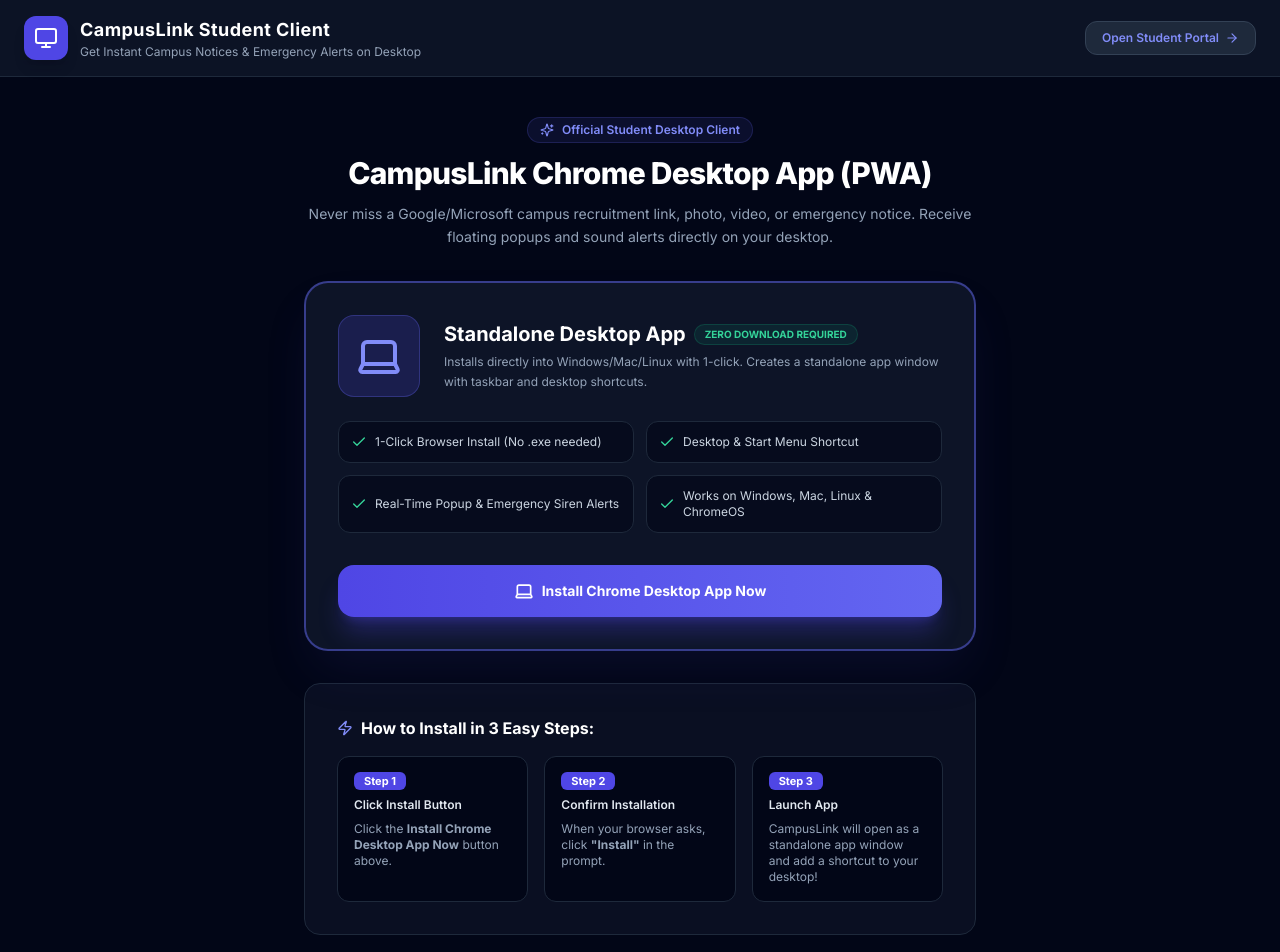
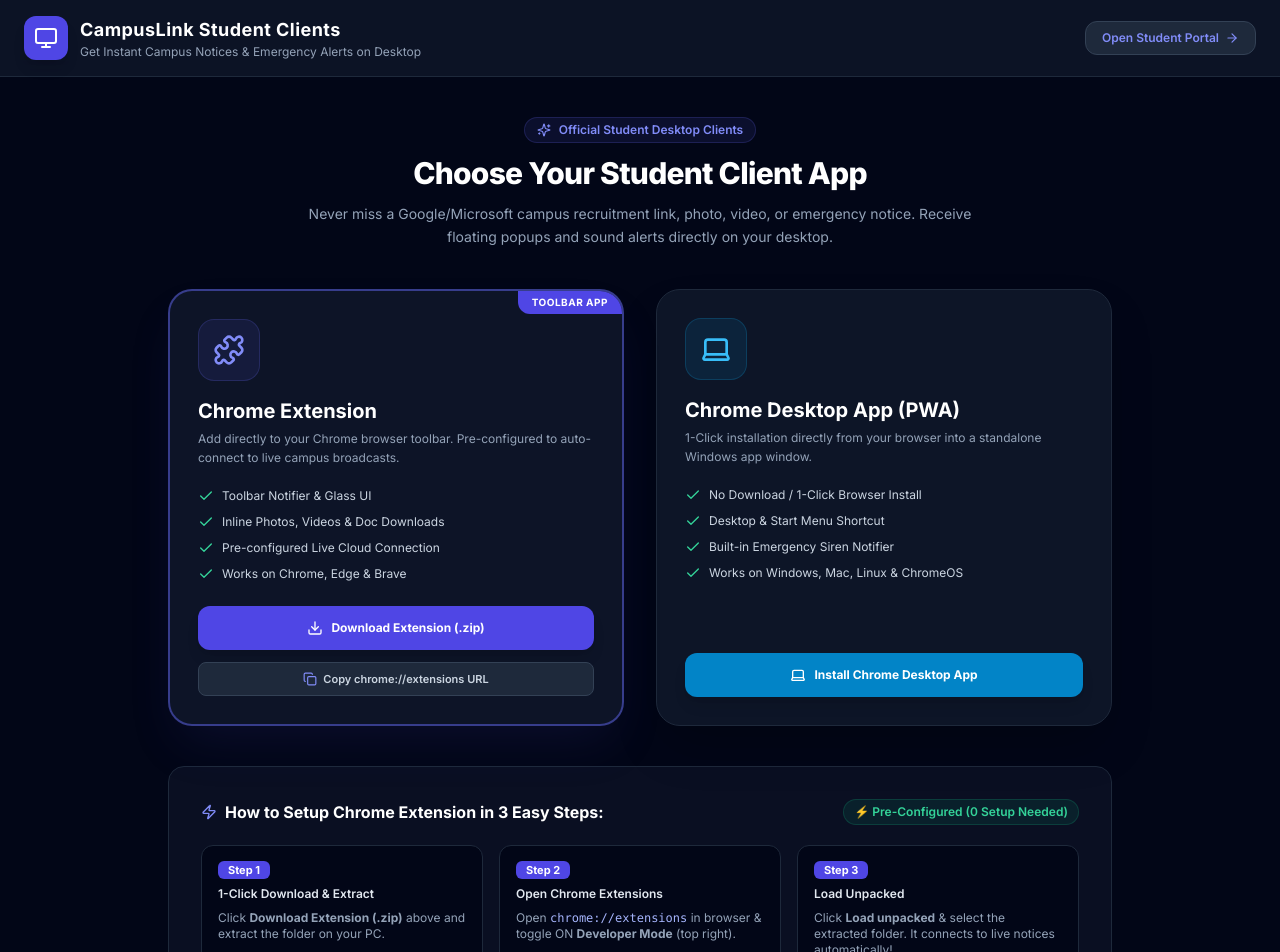
Before and after one commit to siva240905/CampusMessenger, a React (Vite) app in the folder frontend/: page /install in a window 1280 px wide. Shown: the top 952 px of the page. Built offline with nearby package versions, Linux system fonts and the light colour scheme; no server answers.

Commit message:
Re-add Chrome Extension card with direct 1-click ZIP download and ultra-easy pre-configured setup guide

```diff
--- a/frontend/src/pages/DownloadPage.jsx
+++ b/frontend/src/pages/DownloadPage.jsx
@@ -1,16 +1,20 @@
 import React, { useState, useEffect } from 'react';
 import {
   Laptop,
+  Puzzle,
   Check,
   Sparkles,
   ArrowRight,
   Monitor,
-  Zap
+  Zap,
+  Download,
+  Copy
 } from 'lucide-react';
 
 export default function DownloadPage() {
   const [installPrompt, setInstallPrompt] = useState(null);
   const [isInstalled, setIsInstalled] = useState(false);
+  const [copiedUrl, setCopiedUrl] = useState(false);
 
   useEffect(() => {
     const handleBeforeInstall = (e) => {
@@ -39,6 +43,12 @@
     }
   };
 
+  const copyExtensionsUrl = () => {
+    navigator.clipboard.writeText('chrome://extensions');
+    setCopiedUrl(true);
+    setTimeout(() => setCopiedUrl(false), 2000);
+  };
+
   return (
     <div className="min-h-screen bg-slate-950 text-slate-100 flex flex-col font-sans">
       {/* Header */}
@@ -48,7 +58,7 @@
             <Monitor className="w-6 h-6" />
           </div>
           <div>
-            <h1 className="text-lg font-bold text-white tracking-wide">CampusLink Student Client</h1>
+            <h1 className="text-lg font-bold text-white tracking-wide">CampusLink Student Clients</h1>
             <p className="text-xs text-slate-400">Get Instant Campus Notices & Emergency Alerts on Desktop</p>
           </div>
         </div>
@@ -62,87 +72,141 @@
       </header>
 
       {/* Main Container */}
-      <main className="flex-1 max-w-4xl w-full mx-auto p-6 md:p-10 space-y-8 flex flex-col justify-center">
+      <main className="flex-1 max-w-5xl w-full mx-auto p-6 md:p-10 space-y-10">
         {/* Hero Section */}
         <div className="text-center max-w-2xl mx-auto space-y-3">
           <div className="inline-flex items-center space-x-2 bg-indigo-500/10 border border-indigo-500/20 px-3 py-1 rounded-full text-xs font-semibold text-indigo-400">
             <Sparkles className="w-3.5 h-3.5" />
-            <span>Official Student Desktop Client</span>
+            <span>Official Student Desktop Clients</span>
           </div>
-          <h2 className="text-3xl font-extrabold text-white tracking-tight">CampusLink Chrome Desktop App (PWA)</h2>
+          <h2 className="text-3xl font-extrabold text-white tracking-tight">Choose Your Student Client App</h2>
           <p className="text-sm text-slate-400 leading-relaxed">
             Never miss a Google/Microsoft campus recruitment link, photo, video, or emergency notice. Receive floating popups and sound alerts directly on your desktop.
           </p>
         </div>
 
-        {/* Featured PWA Card */}
-        <div className="bg-slate-900/90 border-2 border-indigo-500/50 rounded-3xl p-8 shadow-2xl shadow-indigo-900/20 relative overflow-hidden max-w-2xl mx-auto w-full">
-          <div className="flex flex-col md:flex-row items-center gap-6 mb-6">
-            <div className="p-4 bg-indigo-600/20 text-indigo-400 rounded-2xl border border-indigo-500/30 shrink-0">
-              <Laptop className="w-12 h-12" />
+        {/* 2 Download Cards Grid */}
+        <div className="grid md:grid-cols-2 gap-8">
+          {/* Card 1: Chrome Extension */}
+          <div className="bg-slate-900/90 border-2 border-indigo-500/50 rounded-3xl p-7 flex flex-col justify-between shadow-2xl shadow-indigo-900/20 relative overflow-hidden group hover:border-indigo-400 transition">
+            <div className="absolute top-0 right-0 bg-indigo-600 text-white text-[10px] font-bold px-3.5 py-1 rounded-bl-xl uppercase tracking-wider">
+              Toolbar App
             </div>
             <div>
-              <div className="flex items-center space-x-2 mb-1">
-                <h3 className="text-xl font-bold text-white">Standalone Desktop App</h3>
-                <span className="bg-emerald-500/10 text-emerald-400 border border-emerald-500/20 text-[10px] font-bold px-2.5 py-0.5 rounded-full uppercase">
-                  Zero Download Required
-                </span>
+              <div className="p-3.5 bg-indigo-500/10 text-indigo-400 rounded-2xl w-fit mb-4 border border-indigo-500/20">
+                <Puzzle className="w-8 h-8" />
               </div>
-              <p className="text-xs text-slate-400 leading-relaxed">
-                Installs directly into Windows/Mac/Linux with 1-click. Creates a standalone app window with taskbar and desktop shortcuts.
+              <h3 className="text-xl font-bold text-white mb-1">Chrome Extension</h3>
+              <p className="text-xs text-slate-400 mb-5 leading-relaxed">
+                Add directly to your Chrome browser toolbar. Pre-configured to auto-connect to live campus broadcasts.
               </p>
+              <ul className="text-xs text-slate-300 space-y-2.5 mb-6">
+                <li className="flex items-center space-x-2">
+                  <Check className="w-4 h-4 text-emerald-400 shrink-0" />
+                  <span>Toolbar Notifier & Glass UI</span>
+                </li>
+                <li className="flex items-center space-x-2">
+                  <Check className="w-4 h-4 text-emerald-400 shrink-0" />
+                  <span>Inline Photos, Videos & Doc Downloads</span>
+                </li>
+                <li className="flex items-center space-x-2">
+                  <Check className="w-4 h-4 text-emerald-400 shrink-0" />
+                  <span>Pre-configured Live Cloud Connection</span>
+                </li>
+                <li className="flex items-center space-x-2">
+                  <Check className="w-4 h-4 text-emerald-400 shrink-0" />
+                  <span>Works on Chrome, Edge & Brave</span>
+                </li>
+              </ul>
+            </div>
+
+            <div className="space-y-3">
+              <a
+                href="/chrome-extension.zip"
+                download="chrome-extension.zip"
+                className="w-full bg-indigo-600 hover:bg-indigo-500 text-white font-bold text-xs py-3.5 rounded-xl shadow-lg transition flex items-center justify-center space-x-2"
+              >
+                <Download className="w-4 h-4" />
+                <span>Download Extension (.zip)</span>
+              </a>
+
+              <button
+                onClick={copyExtensionsUrl}
+                className="w-full bg-slate-800 hover:bg-slate-700 text-slate-300 font-semibold text-[11px] py-2 rounded-lg transition flex items-center justify-center space-x-1.5 border border-slate-700"
+              >
+                <Copy className="w-3.5 h-3.5 text-indigo-400" />
+                <span>{copiedUrl ? '✓ Copied chrome://extensions' : 'Copy chrome://extensions URL'}</span>
+              </button>
             </div>
           </div>
 
-          <div className="grid md:grid-cols-2 gap-3 mb-8 text-xs text-slate-300">
-            <div className="flex items-center space-x-2 bg-slate-950/60 p-3 rounded-xl border border-slate-800">
+          {/* Card 2: Chrome Web App (PWA) */}
+          <div className="bg-slate-900/90 border border-slate-800 rounded-3xl p-7 flex flex-col justify-between shadow-2xl hover:border-slate-700 transition">
+            <div>
+              <div className="p-3.5 bg-sky-500/10 text-sky-400 rounded-2xl w-fit mb-4 border border-sky-500/20">
+                <Laptop className="w-8 h-8" />
+              </div>
+              <h3 className="text-xl font-bold text-white mb-1">Chrome Desktop App (PWA)</h3>
+              <p className="text-xs text-slate-400 mb-5 leading-relaxed">
+                1-Click installation directly from your browser into a standalone Windows app window.
+              </p>
+              <ul className="text-xs text-slate-300 space-y-2.5 mb-6">
+                <li className="flex items-center space-x-2">
                   <Check className="w-4 h-4 text-emerald-400 shrink-0" />
-              <span>1-Click Browser Install (No .exe needed)</span>
-            </div>
-            <div className="flex items-center space-x-2 bg-slate-950/60 p-3 rounded-xl border border-slate-800">
+                  <span>No Download / 1-Click Browser Install</span>
+                </li>
+                <li className="flex items-center space-x-2">
                   <Check className="w-4 h-4 text-emerald-400 shrink-0" />
                   <span>Desktop & Start Menu Shortcut</span>
-            </div>
-            <div className="flex items-center space-x-2 bg-slate-950/60 p-3 rounded-xl border border-slate-800">
+                </li>
+                <li className="flex items-center space-x-2">
                   <Check className="w-4 h-4 text-emerald-400 shrink-0" />
-              <span>Real-Time Popup & Emergency Siren Alerts</span>
-            </div>
-            <div className="flex items-center space-x-2 bg-slate-950/60 p-3 rounded-xl border border-slate-800">
+                  <span>Built-in Emergency Siren Notifier</span>
+                </li>
+                <li className="flex items-center space-x-2">
                   <Check className="w-4 h-4 text-emerald-400 shrink-0" />
                   <span>Works on Windows, Mac, Linux & ChromeOS</span>
-            </div>
+                </li>
+              </ul>
             </div>
 
             <button
               onClick={handleInstallPWA}
-            className="w-full bg-gradient-to-r from-indigo-600 to-indigo-500 hover:from-indigo-500 hover:to-indigo-400 text-white font-bold text-sm py-4 rounded-2xl shadow-xl shadow-indigo-600/30 transition flex items-center justify-center space-x-2 transform active:scale-98"
+              className="w-full bg-sky-600 hover:bg-sky-500 text-white font-bold text-xs py-3.5 rounded-xl shadow-lg transition flex items-center justify-center space-x-2"
             >
-            <Laptop className="w-5 h-5" />
-            <span>{isInstalled ? '✓ App Installed & Ready' : 'Install Chrome Desktop App Now'}</span>
+              <Laptop className="w-4 h-4" />
+              <span>{isInstalled ? '✓ App Installed' : 'Install Chrome Desktop App'}</span>
             </button>
           </div>
+        </div>
 
-        {/* Installation Instructions Step-by-Step */}
-        <div className="bg-slate-900/60 border border-slate-800 rounded-2xl p-6 md:p-8 space-y-4 max-w-2xl mx-auto w-full">
+        {/* Super Easy Extension Setup Guide */}
+        <div className="bg-slate-900/60 border border-slate-800 rounded-2xl p-6 md:p-8 space-y-5">
+          <div className="flex items-center justify-between">
             <h3 className="text-base font-bold text-white flex items-center space-x-2">
               <Zap className="w-4 h-4 text-indigo-400" />
-            <span>How to Install in 3 Easy Steps:</span>
+              <span>How to Setup Chrome Extension in 3 Easy Steps:</span>
             </h3>
+            <span className="text-xs font-semibold text-emerald-400 bg-emerald-500/10 px-2.5 py-1 rounded-full border border-emerald-500/20">
+              ⚡ Pre-Configured (0 Setup Needed)
+            </span>
+          </div>
+
           <div className="grid md:grid-cols-3 gap-4 text-xs">
             <div className="bg-slate-950 p-4 rounded-xl border border-slate-800 space-y-2">
               <span className="bg-indigo-600 text-white font-bold px-2.5 py-0.5 rounded-md text-[11px]">Step 1</span>
-              <p className="text-slate-200 font-semibold">Click Install Button</p>
-              <p className="text-slate-400">Click the <strong>Install Chrome Desktop App Now</strong> button above.</p>
+              <p className="text-slate-200 font-semibold">1-Click Download & Extract</p>
+              <p className="text-slate-400">Click <strong>Download Extension (.zip)</strong> above and extract the folder on your PC.</p>
             </div>
             <div className="bg-slate-950 p-4 rounded-xl border border-slate-800 space-y-2">
               <span className="bg-indigo-600 text-white font-bold px-2.5 py-0.5 rounded-md text-[11px]">Step 2</span>
-              <p className="text-slate-200 font-semibold">Confirm Installation</p>
-              <p className="text-slate-400">When your browser asks, click <strong>"Install"</strong> in the prompt.</p>
+              <p className="text-slate-200 font-semibold">Open Chrome Extensions</p>
+              <p className="text-slate-400">Open <code className="text-indigo-300 font-mono">chrome://extensions</code> in browser & toggle ON <strong>Developer Mode</strong> (top right).</p>
             </div>
             <div className="bg-slate-950 p-4 rounded-xl border border-slate-800 space-y-2">
               <span className="bg-indigo-600 text-white font-bold px-2.5 py-0.5 rounded-md text-[11px]">Step 3</span>
-              <p className="text-slate-200 font-semibold">Launch App</p>
-              <p className="text-slate-400">CampusLink will open as a standalone app window and add a shortcut to your desktop!</p>
+              <p className="text-slate-200 font-semibold">Load Unpacked</p>
+              <p className="text-slate-400">Click <strong>Load unpacked</strong> & select the extracted folder. It connects to live notices automatically!</p>
             </div>
           </div>
         </div>
```
Also changed, not shown: 1 other file (tests, documents, lock files or other folders). Lines whose indentation alone changed are shown as unchanged.
